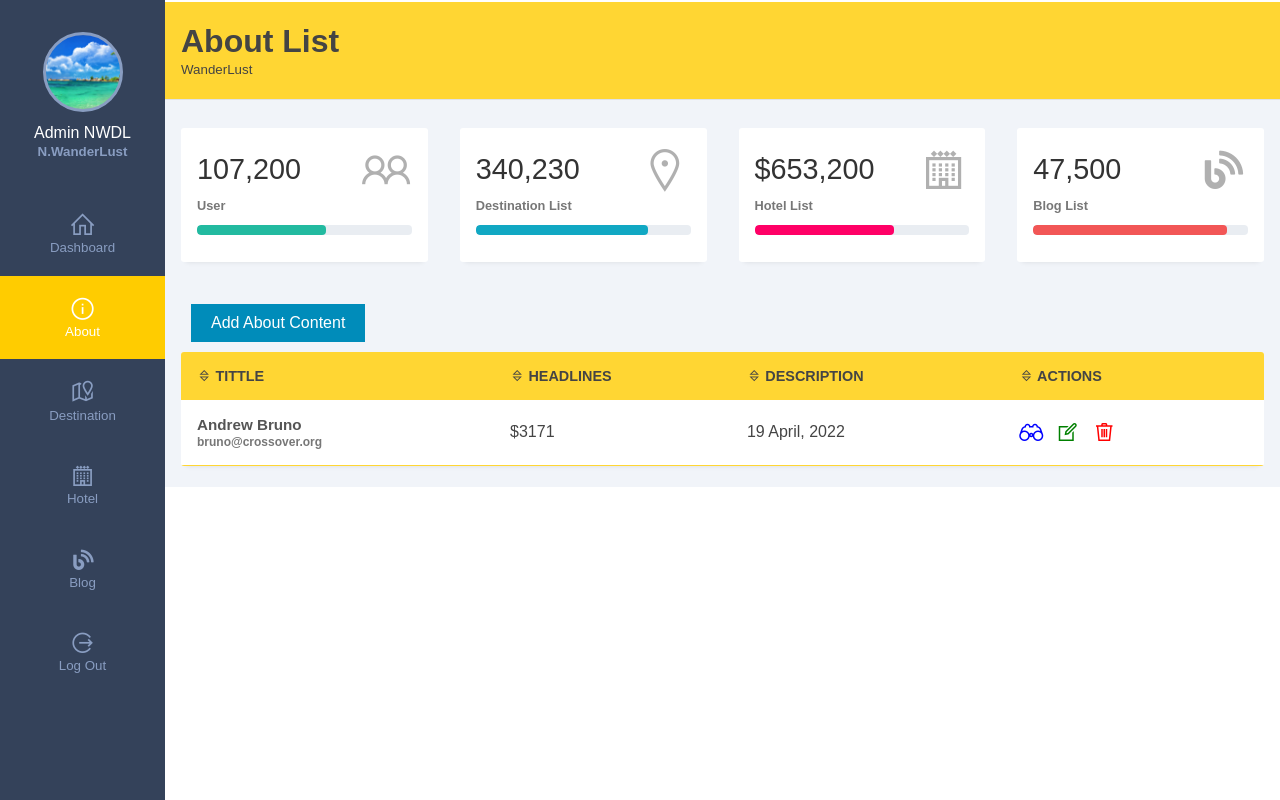
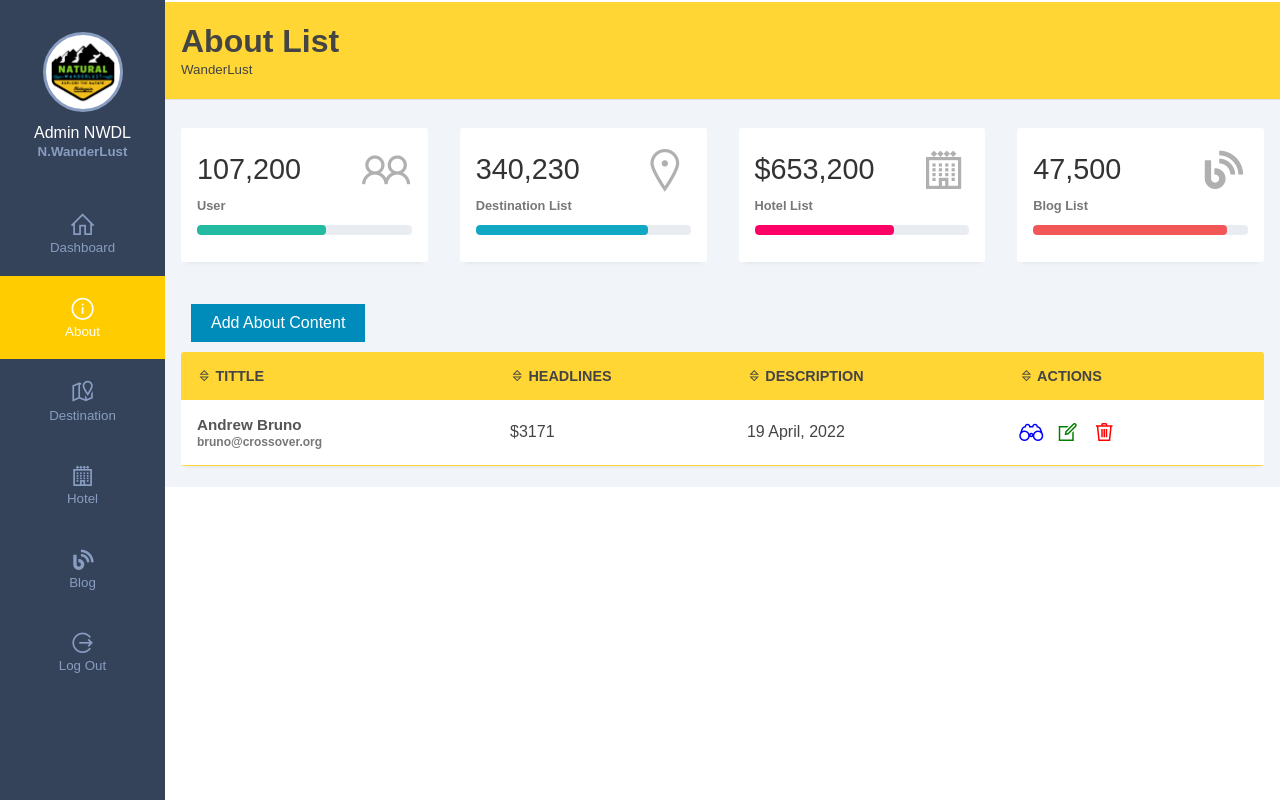
Before and after one commit to dylaascreate/wanderlust, a PHP site: page /admin/list-about.php in a window 1280 px wide. Run offline with PHP 8.4, Linux system fonts and the light colour scheme; data that the repository does not hold is empty.

Commit message:
Update list-about.php

```diff
--- a/admin/list-about.php
+++ b/admin/list-about.php
@@ -12,7 +12,7 @@
     <div class="sidebar">
         <div class="side-content">
             <div class="profile">
-                <div class="profile-img bg-img" style="background-image: url(img/pic1register.jpg)"></div>
+                <div class="profile-img bg-img" style="background-image: url(img/WanderLust-Logo.png)"></div>
                 <h4>Admin NWDL</h4>
                 <small>N.WanderLust</small>
             </div>
```
